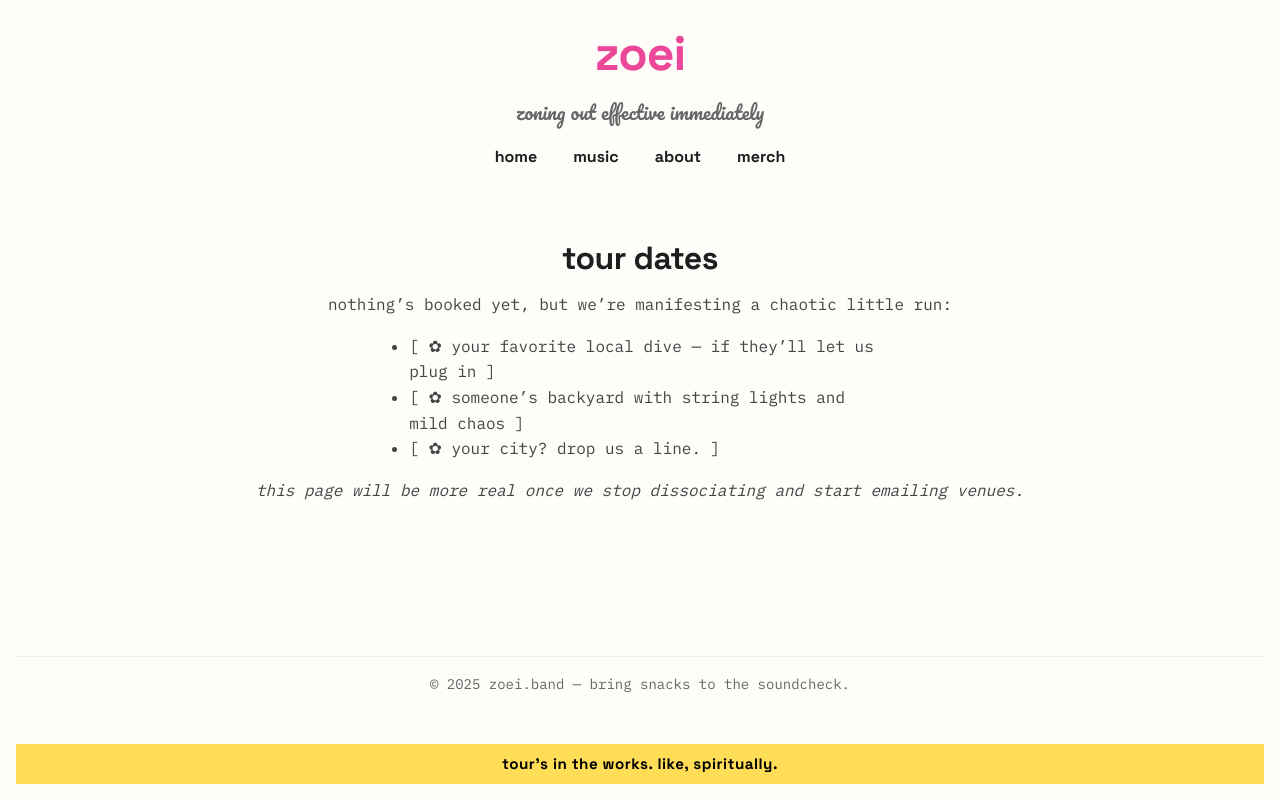
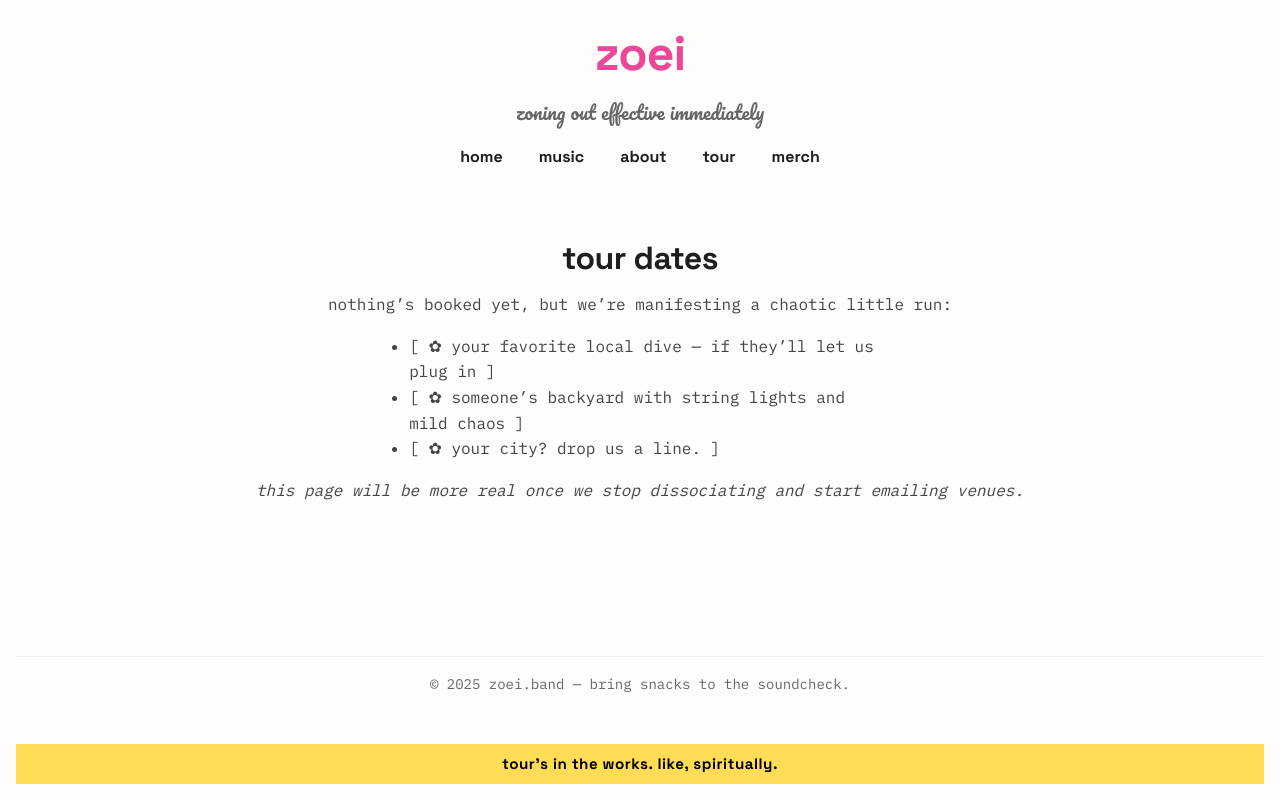
Before and after one commit to ckorea/zoei-band, a plain HTML site: page tour.html in a window 1280 px wide. Drawn offline with Linux system fonts and the light colour scheme.

Commit message:
Update tour.html

```diff
--- a/tour.html
+++ b/tour.html
@@ -16,6 +16,7 @@
         <li><a href="index.html">home</a></li>
         <li><a href="music.html">music</a></li>
         <li><a href="about.html">about</a></li>
+        <li><a href="tour.html">tour</a></li>
         <li><a href="merch.html">merch</a></li>
       </ul>
     </nav>
```
